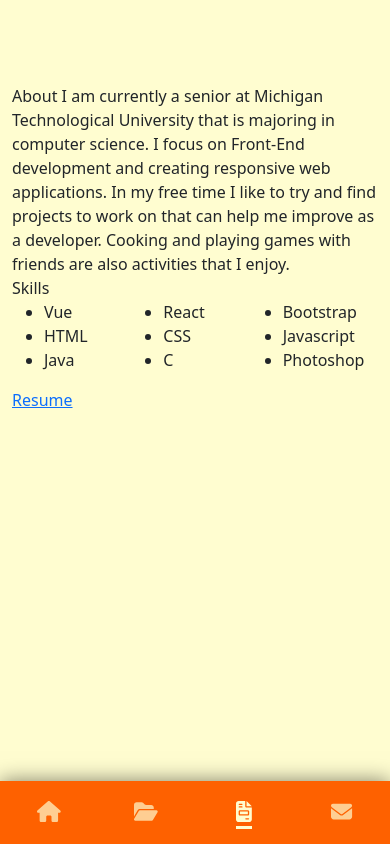
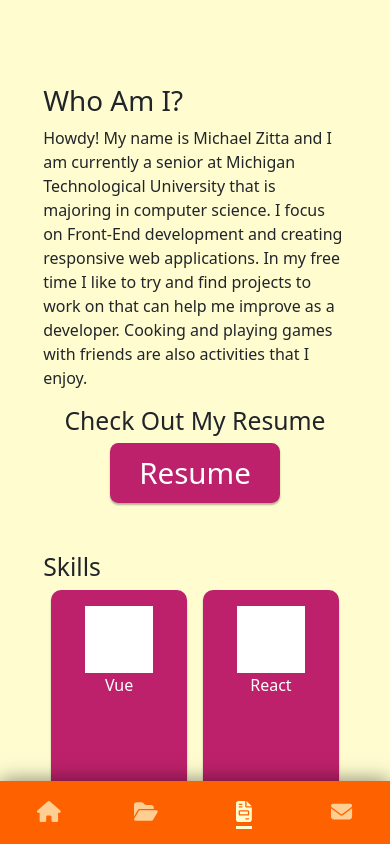
Before and after one commit to mezitta/portfolio, a React (Create React App) app: page /about in a window 390 px wide. Built offline with nearby package versions, Linux system fonts and the light colour scheme.

Commit message:
Setup skill grid updated button styling

```diff
--- a/src/App.css
+++ b/src/App.css
@@ -13,6 +13,8 @@
     padding: 0 1.5em;
     overflow-y: scroll;
     position: fixed;
+    -ms-overflow-style: none;
+    scrollbar-width: none;
 }
 
 .App-body::-webkit-scrollbar {
--- a/src/components/About.css
+++ b/src/components/About.css
@@ -1,15 +1,120 @@
 .about-body {
     width: 100%;
+    padding: 0 20vw 15vh 20vw;
+    height: fit-content;
+}
+
+.about-row {
+    margin-bottom: 4vh;
 }
 
 .skills-row {
     display: flex;
     align-items: center;
     justify-content: center;
+    text-align: center;
+    margin: auto !important;
+    width: 70%;
+}
+
+.skill-col {
+    display: flex;
+    justify-content: center;
+    align-items: center;
+    padding: 0 !important;
+}
+
+.skill {
+    width: 90%;
+    height: 25vh;
+    padding: 1em;
+    margin: 0 0.25vh;
+    margin-bottom: 1vh;
+    background-color: #bd216c;
+    color: #FFFFFF;
+    border-radius: 10px;
+    box-shadow: 0 2px 2px rgba(0, 0, 0, 0.3);
+}
+
+.skill-left {
+    justify-content: end;
+}
+
+.skill-right {
+    justify-content: start;
+}
+
+.skill-img {
+    margin: auto;
+    height: 8vh;
+    width: 8vh;
+    background-color: white;
+}
+
+.about-resume {
+    text-align: center;
+    align-items: center;
+    justify-content: center;
+    padding: 1em;
+}
+
+.about-resume a {
+    width: fit-content;
+}
+
+.about-resume button {
+    background-color: #bd216c;
+    color: #FFFFFF;
+    border: none;
+    border-radius: 1vh;
+    padding: .25em 1em;
+    font-size: 2.5vh;
+    box-shadow: 0 2px 2px rgba(0, 0, 0, 0.3);
+    transition: all 0.2s;
+}
+
+.about-resume button:hover {
+    background-color: #9b1b59;
+    box-shadow: 0 4px 4px rgba(0, 0, 0, 0.3);
+    border: 2px solid;
+}
+
+ul {
+    list-style-type: none;
+    margin: auto;
+    padding: 0 !important;
 }
 
 @media only screen and (max-width: 992px) {
     .about-body {
         margin-top: 10vh;
+        padding: 0 10vw;
     }
 }
+
+@media only screen and (max-width: 700px) {
+    .about-body {
+        padding: 0 8vw 15vh 8vw;
+    }
+
+    .skill {
+        height: 30vh;
+        width: 90%;
+    }
+
+    .skills-row {
+        width: 100%;
+    }
+
+    .skill-left {
+        justify-content: center;
+    }
+
+    .skill-right {
+        justify-content: center;
+    }
+
+    .about-resume button {
+        font-size: 3.5vh;
+    }
+}
--- a/src/components/About.js
+++ b/src/components/About.js
@@ -12,34 +12,61 @@ const About = () => {
         <div className="about-body">
             <Container fluid>
                 <Row className="about-row">
-                    <Col>
-                        About
-                        I am currently a senior at Michigan Technological University that is majoring in computer science.
+                    <Col xs={12} sm={6}>
+                        <h1>Who Am I?</h1>
+                        Howdy! My name is Michael Zitta and I am currently a senior at Michigan Technological University that is majoring in computer science.
                         I focus on Front-End development and creating responsive web applications.
                         In my free time I like to try and find projects to work on that can help me improve as a developer.
                         Cooking and playing games with friends are also activities that I enjoy.
                     </Col>
+                    <Col xs={12} sm={6} className="about-resume">
+                        <h2>Check Out My Resume</h2>
+                        <a target="_blank" rel="noreferrer" href={Resume}><button>Resume</button></a>
+                    </Col>
                 </Row>
-                Skills
+                <h2>Skills</h2>
                 <ul>
                     <Row className="skills-row">
-                        <Col><li>Vue</li></Col>
-                        <Col><li>React</li></Col>
-                        <Col><li>Bootstrap</li></Col>
-                    </Row>
-                    <Row className="skills-row">
-                        <Col><li>HTML</li></Col>
-                        <Col><li>CSS</li></Col>
-                        <Col><li>Javascript</li></Col>
-                    </Row>
-                    <Row className="skills-row">
-                        <Col><li>Java</li></Col>
-                        <Col><li>C</li></Col>
-                        <Col><li>Photoshop</li></Col>
+                        <Col xs={6} md={4} className="skill-col skill-left">
+                            <div className="skill">
+                                <div className="skill-img"></div>
+                                <li>Vue</li>
+                            </div>
+                        </Col>
+                        <Col xs={6} md={4} className="skill-col">
+                            <div className="skill">
+                                <div className="skill-img"></div>
+                                <li>React</li>
+                            </div>
+                        </Col>
+                        <Col xs={6} md={4}className="skill-col skill-right">
+                            <div className="skill">
+                                <div className="skill-img"></div>
+                                <li>Bootstrap</li>
+                            </div>
+                        </Col>
+                        <Col xs={6} md={4} className="skill-col skill-left">
+                            <div className="skill">
+                                <div className="skill-img"></div>
+                                <li>Front-End</li>
+                            </div>
+                        </Col>
+                        <Col xs={6} md={4} className="skill-col">
+                            <div className="skill">
+                                <div className="skill-img"></div>
+                                <li>Java</li>
+                            </div>
+                        </Col>
+                        <Col xs={6} md={4} className="skill-col skill-right">
+                            <div className="skill">
+                                <div className="skill-img"></div>
+                                <li>C</li>
+                            </div>
+                        </Col>
                     </Row>
                 </ul>
-                <Row>
-                    <a target="_blank" rel="noreferrer" href={Resume}>Resume</a>
+                <Row className="about-resume">
+
                 </Row>
             </Container>
         </div>
--- a/src/components/Home.css
+++ b/src/components/Home.css
@@ -16,6 +16,15 @@
     font-size: 1.5vw;
     padding-left: 5vw;
     height: fit-content;
+}
+
+.home-left h2 {
+    font-size: 2vw;
+}
+
+.home-left h3 {
+    font-size: 1.5vw;
+    margin-bottom: 2vh;
 }
 
 .home-right {
@@ -46,20 +55,34 @@
 .button-row{
     text-align: left;
     margin-bottom: 10px;
+    height: 6vh;
+}
+
+.mobile {
+    display: none;
 }
 
 .project-button {
     background-color: #bd216c;
     margin-right: 30px;
-    color: #FFFDD0;
+    color: #FFFFFF;
     border: none;
     border-radius: 1vh;
     padding: .25em 1em;
     width: fit-content;
+    box-shadow: 0 2px 2px rgba(0, 0, 0, 0.3);
+    transition: all 0.2s;
+}
+
+.test {
+    display: inline;
+    height: 6vh;
 }
 
 .project-button:hover {
     background-color: #9b1b59;
+    box-shadow: 0 4px 4px rgba(0, 0, 0, 0.3);
+    border: 2px solid;
 }
 
 .social-links.row {
@@ -102,7 +125,7 @@
         background-size: contain;
         background-position: right bottom;
         align-items: start;
-        padding-top: 15vh;
+        padding-top: 20vh;
         height: 100vh;
     }
 
@@ -110,10 +133,27 @@
         font-size: 3vh;
         padding: 0 1.5em;
     }
+
+    .home-left h2 {
+        font-size: 3vh;
+    }
+
+    .home-left h3 {
+        font-size: 2.5vh;
+    }
 }
 
 @media only screen and (max-width: 700px) {
     .home-row {
         height: 92.5vh;
+        padding-top: 8vh;
+    }
+
+    .desktop {
+        display: none;
+    }
+
+    .mobile {
+        display: block;
     }
 }
--- a/src/components/Home.js
+++ b/src/components/Home.js
@@ -18,16 +18,22 @@ const Home = () => {
                <Row className="home-row">
                     <Col sm={12} lg={6} className="home-left">
                         <div className="home-text">
-                            <div>Michael Zitta</div>
-                            <div className="role">Front End Web Developer</div>
-                            <div>Howdy! I am a front end developer that focuses on creating responsive web applications</div>
+                            <h2>Michael Zitta</h2>
+                            <h1 className="role">Front-End Web Developer</h1>
+                            <h3>Howdy! I am a front-end developer that focuses on creating responsive web applications</h3>
                         </div>
 
                         <Row className="button-row">
-                            <Col>
-                                <NavLink to="/projects"><button className="project-button">Portfolio</button></NavLink>
-                                <NavLink to="/contact"><button className="project-button">Hire me</button></NavLink>
-                            </Col>
+                                <Col xs={6} md={3} className="desktop">
+                                    <NavLink to="/projects"><button className="project-button">Portfolio</button></NavLink>
+                                </Col>
+                                <Col className="desktop">
+                                    <NavLink to="/contact"><button className="project-button">Hire me</button></NavLink>
+                                </Col>
+                                <Col className="mobile">
+                                    <NavLink to="/projects"><button className="project-button">Portfolio</button></NavLink>
+                                    <NavLink to="/contact"><button className="project-button">Hire me</button></NavLink>
+                                </Col>
                         </Row>
 
                         <Row className="social-links">
```
